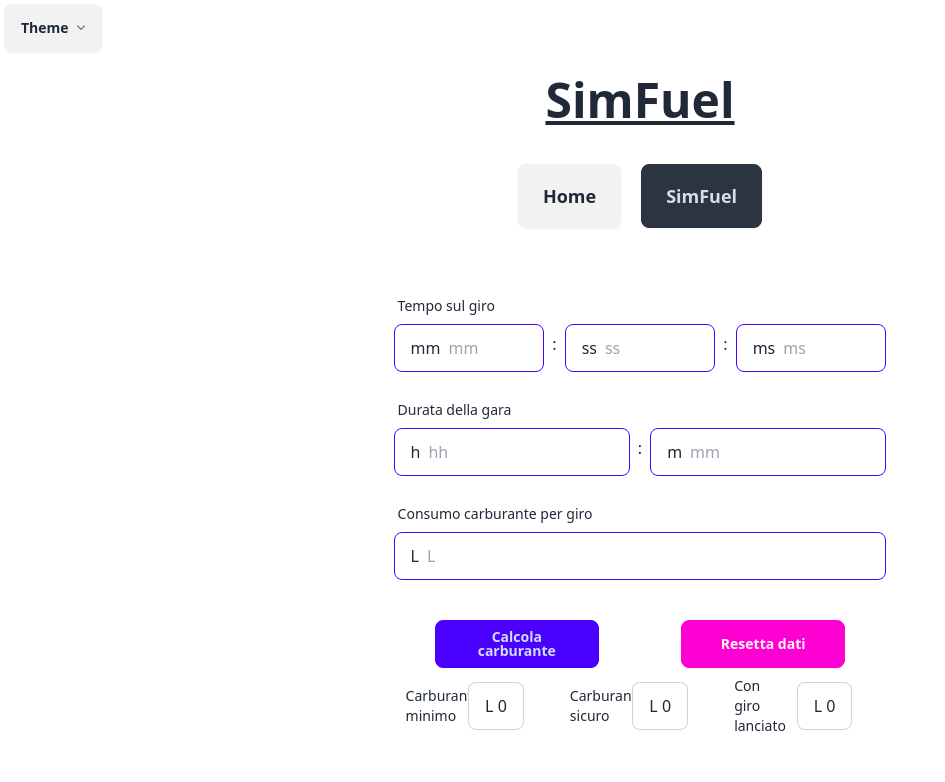
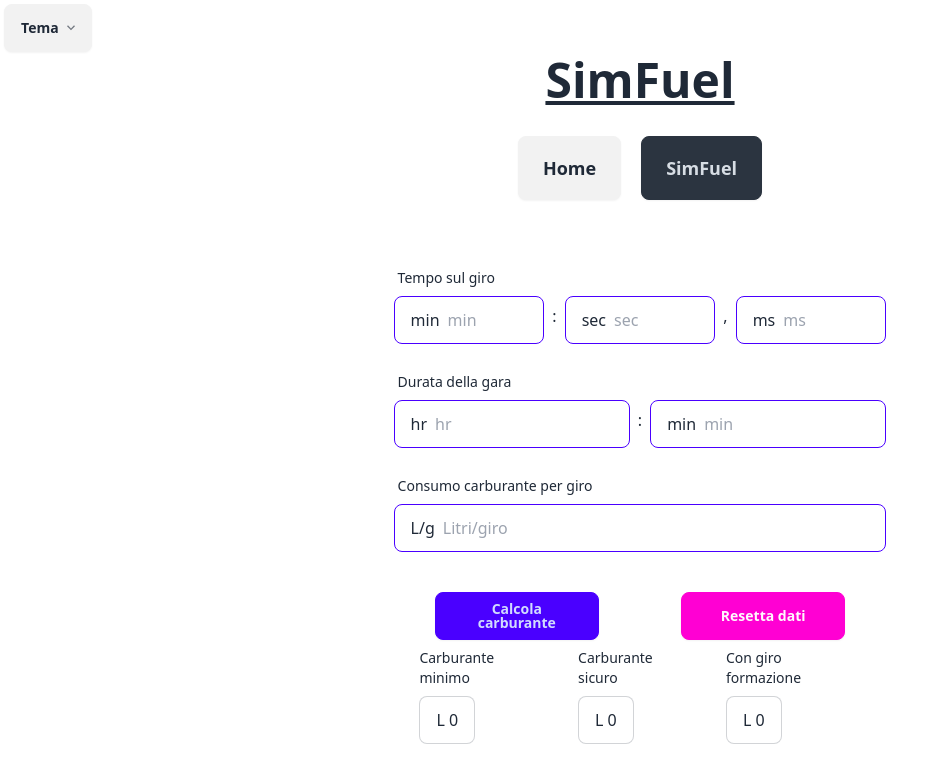
Before and after one commit to StefanoV12T/Simfuel, a Vue app: page / in a window 1280 px wide. Both pictures are taken after a click on the button "SimFuel". Shown: the top 782 px of the page, without its empty margins (0-945 px from the left). Built offline with nearby package versions, Linux system fonts and the light colour scheme.

Commit message:
centraggio testi e correzione calcolo benzina

```diff
--- a/index.html
+++ b/index.html
@@ -4,7 +4,7 @@
     <meta charset="UTF-8">
     <link rel="icon" href="/fuel.png">
     <meta name="viewport" content="width=device-width, initial-scale=1.0">
-    <title>Vite App</title>
+    <title>SimFuel</title>
   </head>
   <body>
     <div id="app"></div>
--- a/src/App.vue
+++ b/src/App.vue
@@ -60,7 +60,7 @@ const setTheme = (theme) => {
   <div :class="currentTheme">
     <div class="dropdown">
       <div tabindex="0" role="button" class="btn m-1">
-        Theme
+        Tema
         <svg
           width="12px"
           height="12px"
@@ -87,7 +87,7 @@ const setTheme = (theme) => {
   </div>
   <!-- contenuto -->
   <div class="w-full">
-    <div class="flex justify-center p-5">
+    <div class="flex justify-center pb-3">
       <h1 class="text-5xl font-bold underline">SimFuel</h1>
     </div>
   </div>
--- a/src/components/Home.vue
+++ b/src/components/Home.vue
@@ -19,7 +19,7 @@ const emit = defineEmits(['changeTab']);
     <div>
       <h1 class="text-5xl font-bold">SimFuel</h1>
       <p class="py-6">
-        Questa è un'app che ti permette di imbarcare il quantitativo giusto di benzina nel serbatoio, in base alle tue esigenze!
+        Questa è un'app che ti permette di imbarcare il quantitativo giusto di carburante nel serbatoio, in base alle tue esigenze!
       </p>
       <!-- qui richiamo la funzione da passare al componente padre e il valore che cambia -->
       <button class="btn btn-secondary" @click="emit('changeTab', 2);">Accedi al calcolatore</button>
--- a/src/components/SimFuel.vue
+++ b/src/components/SimFuel.vue
@@ -46,7 +46,7 @@ function CalcolaBenzina() {
         return error.value = 1;
     }
 
-    iniettaCarburante.value = Math.floor((((raceTime.value) / lapTime.value)+1) * consumoCarburante.value) + 2;
+    iniettaCarburante.value = Math.floor((((raceTime.value) / lapTime.value)+1) * consumoCarburante.value) + 1;
     iniettaCarburanteSafe.value = iniettaCarburante.value +3;
     iniettaCarburanteLapPlus.value =  Math.floor(iniettaCarburante.value + consumoCarburante.value)+1;
 }
@@ -88,7 +88,7 @@ function ResettaDati(){
 
     <div class="basis-1/3 mr-2">
         <label class="input input-bordered input-primary flex gap-2 items-center">
-            mm <input type="number" v-model="lapTimeMinutes" placeholder="mm" class="w-full m-0" />
+            min <input type="number" v-model="lapTimeMinutes" placeholder="min" class="w-full m-0" />
         </label>
     </div>
 
@@ -96,11 +96,11 @@ function ResettaDati(){
 
     <div class="basis-1/3 mr-2">
         <label class="input input-bordered input-primary flex gap-2 items-center">
-            ss <input type="number"  v-model="lapTimeSeconds" placeholder="ss" class=" w-full m-0" />
+            sec <input type="number"  v-model="lapTimeSeconds" placeholder="sec" class=" w-full m-0" />
         </label>
     </div>
 
-    <span class="mr-2 mt-2">:</span>
+    <span class="mr-2 mt-2">,</span>
 
     <div class="basis-1/3 ">
         <label class="input input-bordered input-primary flex gap-2 items-center">
@@ -116,7 +116,7 @@ function ResettaDati(){
 
     <div class="basis-1/2 w-full mr-2">
         <label class="input input-bordered  input-primary flex items-center gap-2">
-            h <input type="number" v-model="raceTimeHours" placeholder="hh" class="m-0 w-full" />
+            hr <input type="number" v-model="raceTimeHours" placeholder="hr" class="m-0 w-full" />
         </label>
     </div>
 
@@ -124,7 +124,7 @@ function ResettaDati(){
 
     <div class="basis-1/2 w-full">
         <label class="input input-bordered  input-primary flex items-center gap-2">
-            m <input type="number" v-model="raceTimeMinutes" placeholder="mm" class="m-0 w-full" />
+            min <input type="number" v-model="raceTimeMinutes" placeholder="min" class="m-0 w-full" />
         </label>
     </div>
 
@@ -134,7 +134,7 @@ function ResettaDati(){
 <span class="label label-text mt-5  md:w-2/5 mx-auto">Consumo carburante per giro</span>
     <div class="w-full md:w-2/5 mx-auto ">
     <label class="input input-bordered  input-primary flex items-center gap-2">
-        L <input v-model="consumoCarburante"  type="number" class="grow" placeholder="L"/>
+        L/g <input v-model="consumoCarburante"  type="number" class="grow" placeholder="Litri/giro"/>
         <!-- <kbd @click="addProductFromIcon(productInput)" class="kbd kbd-sm">Enter</kbd> -->
     </label>
     </div>
@@ -147,45 +147,44 @@ function ResettaDati(){
 
 
 
-    <div class="flex flex-row mx-auto md:w-2/5 w-full ">
+    <div class="flex  mx-auto justify-evenly content-center md:w-2/5 w-full ">
 
-      <div class="basis-1/3 mr-2 flex items-center ml-2 ">
-        <span class="label label-text md:w-2/5 ">Carburante minimo</span>
+      <div class="">
+        <span class="label label-text md:w-2/5 pb-0">Carburante minimo</span>
 
-        <span class="label label-text md:w-3/5 ">
+        <span class="label label-text md:w-3/5">
             <label class="input input-bordered flex items-center gap-2">
 
-                <span class="grow">
                     L {{ iniettaCarburante }}
-                </span>
+
 
             </label>
         </span>
       </div>
 
-      <div class="basis-1/3 mr-2 flex items-center">
-        <span class="label label-text md:w-2/5 ">Carburante sicuro</span>
+      <div class="">
+        <span class="label label-text md:w-2/5 pb-0">Carburante sicuro</span>
 
         <span class="label label-text md:w-3/5 ">
             <label class="input input-bordered flex items-center gap-2">
 
-                <span class="grow">
+
                     L {{ iniettaCarburanteSafe }}
-                </span>
+
 
             </label>
         </span>
       </div>
 
-      <div class="basis-1/3 flex items-center">
-        <span class="label label-text md:w-2/5">Con giro lanciato</span>
+      <div class="">
+        <span class="label label-text md:w-2/5 pb-0">Con giro formazione</span>
 
         <span class="label label-text md:w-3/5">
             <label class="input input-bordered flex items-center gap-2">
 
-                <span class="grow">
+
                     L {{ iniettaCarburanteLapPlus }}
-                </span>
+
 
             </label>
         </span>
```
Also changed, not shown: 5 other files (tests, documents, lock files or other folders).
